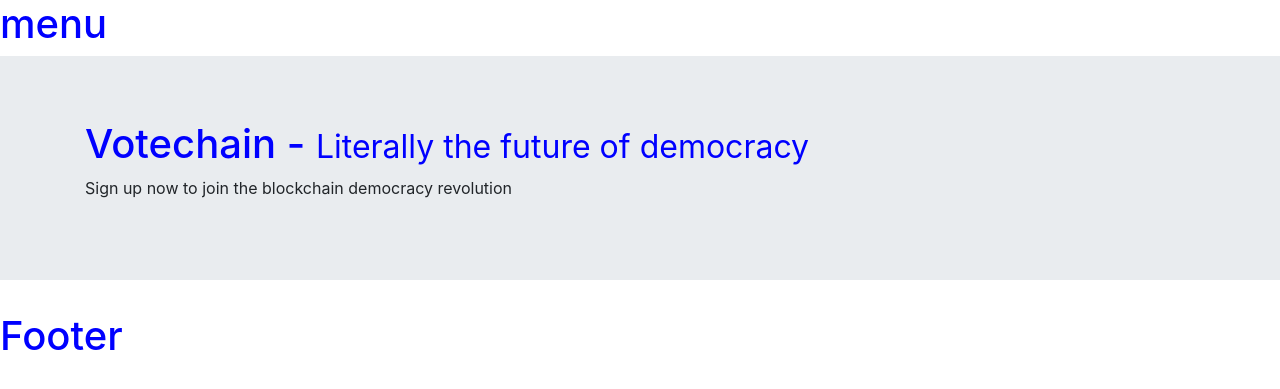
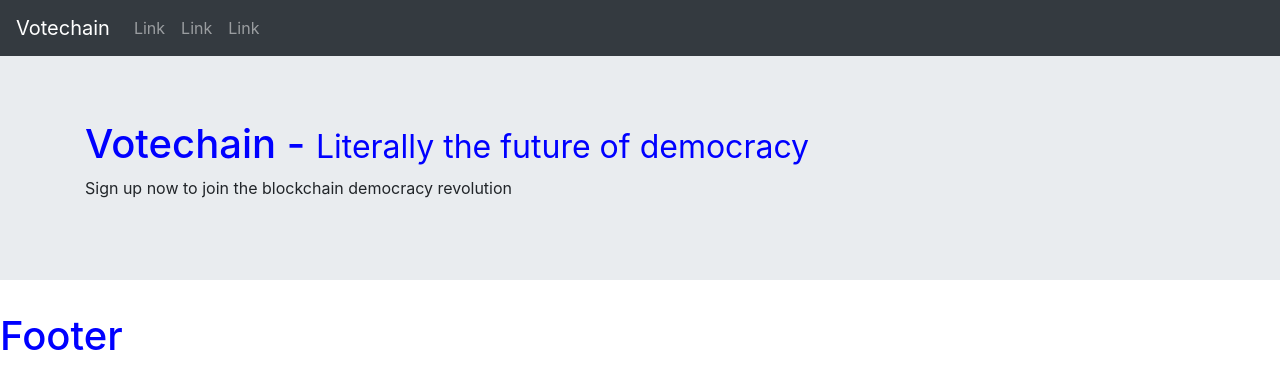
Before and after one commit to Votechain-app/Votechain, a PHP site: page / in a window 1280 px wide. Shown: the top 389 px of the page. Run offline with PHP 8.4, Linux system fonts and the light colour scheme.

Commit message:
added basic collapsable navbar from w3schools

```diff
--- a/parts/menu.php
+++ b/parts/menu.php
@@ -1 +1,24 @@
-<h1>menu</h1>
+<nav class="navbar navbar-expand-md bg-dark navbar-dark">
+  <!-- Brand -->
+  <a class="navbar-brand" href="#">Votechain</a>
+
+  <!-- Toggler/collapsibe Button -->
+  <button class="navbar-toggler" type="button" data-toggle="collapse" data-target="#collapsibleNavbar">
+    <span class="navbar-toggler-icon"></span>
+  </button>
+
+  <!-- Navbar links -->
+  <div class="collapse navbar-collapse" id="collapsibleNavbar">
+    <ul class="navbar-nav">
+      <li class="nav-item">
+        <a class="nav-link" href="#">Link</a>
+      </li>
+      <li class="nav-item">
+        <a class="nav-link" href="#">Link</a>
+      </li>
+      <li class="nav-item">
+        <a class="nav-link" href="#">Link</a>
+      </li>
+    </ul>
+  </div>
+</nav>
```
